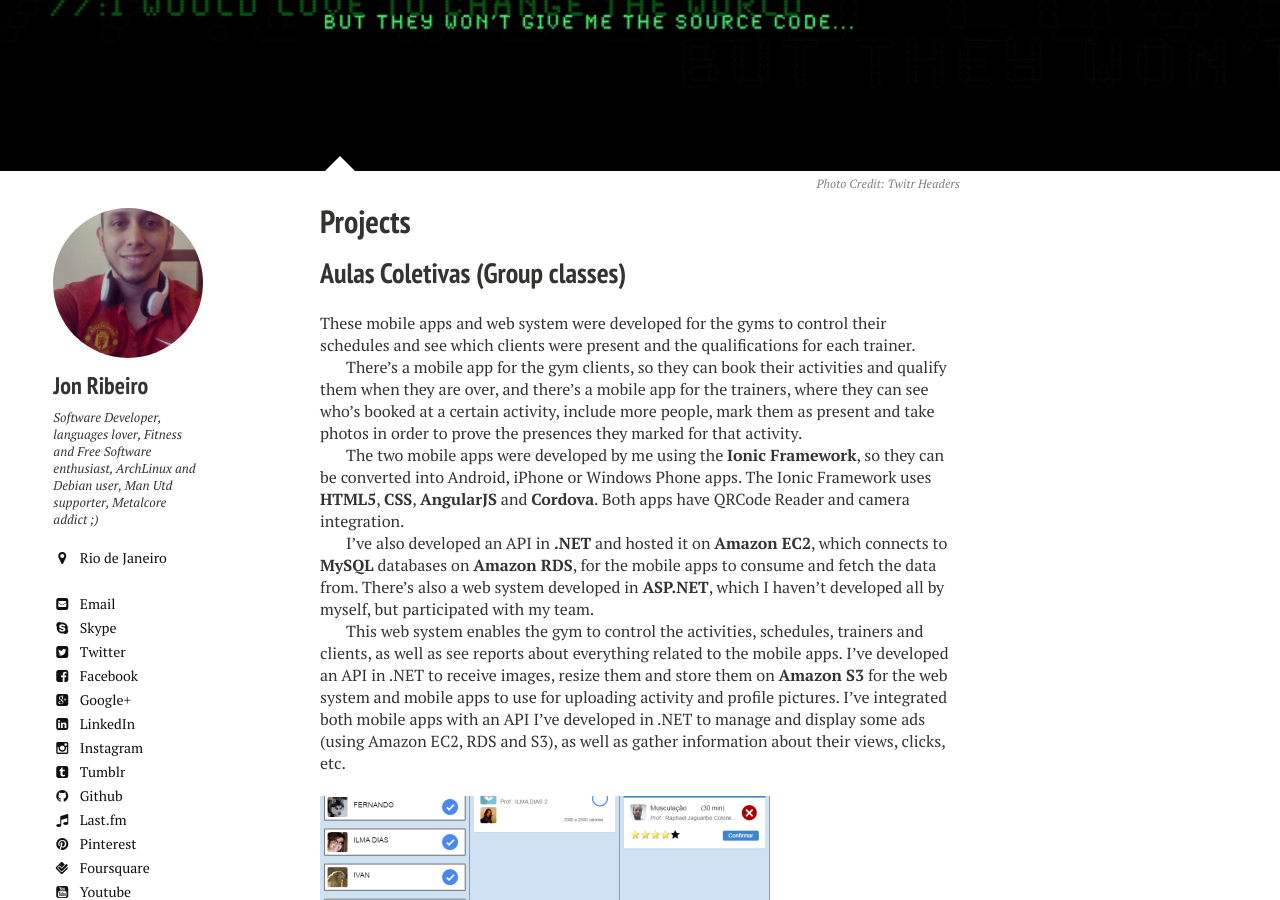
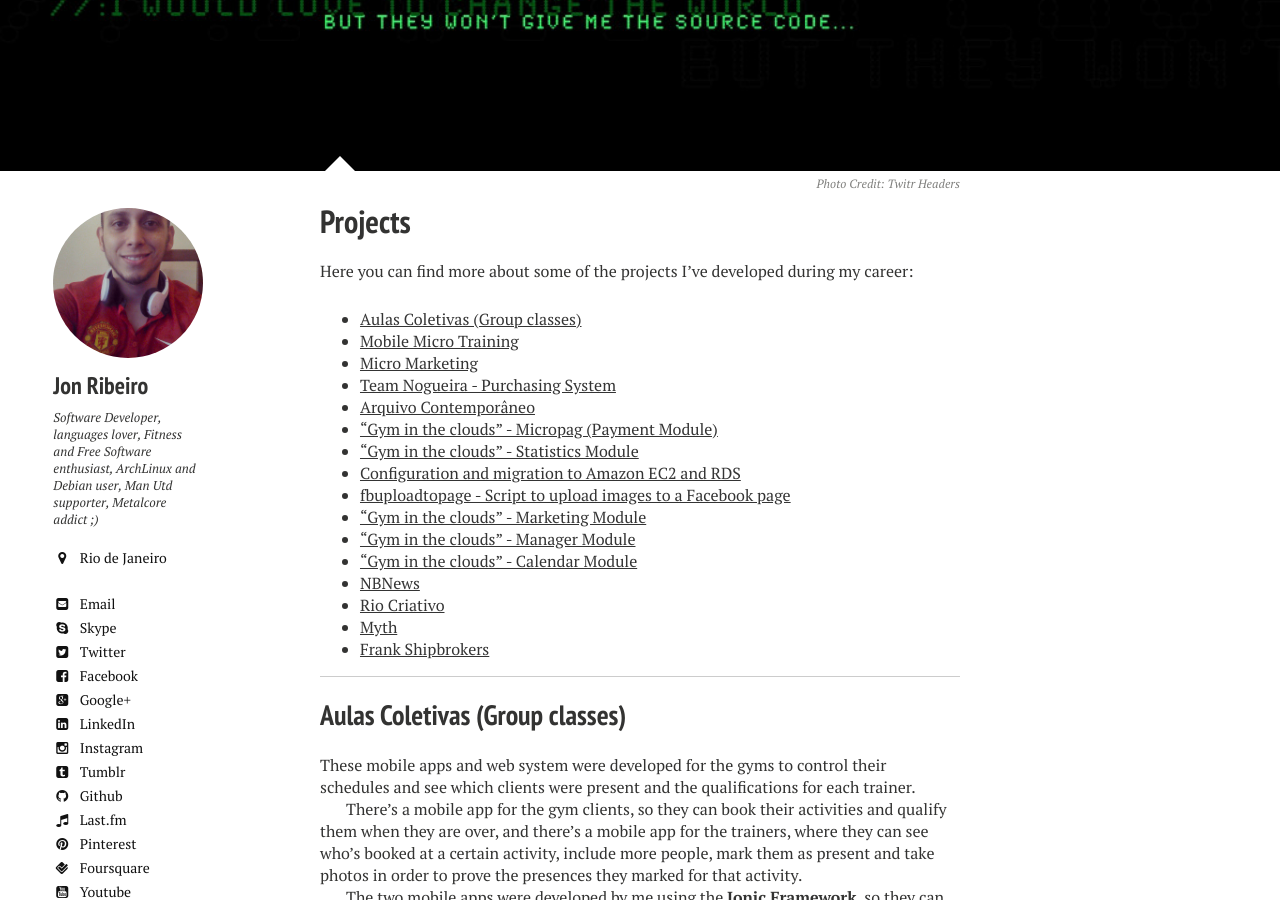
Before and after one commit to jonathas/jonathas.github.io, a Jekyll site: the page built from projects/index.md, in a window 1280 px wide and 900 px high, scrolled down 233 px. Built offline with Jekyll 4.4.1, drawn with Linux system fonts in a browser that asks for light colours; nearby versions of some CDN libraries; some of the changed lines change nothing that is shown.

Commit message:
Added named anchors to the projects page

```diff
--- a/projects/index.md
+++ b/projects/index.md
@@ -9,7 +9,28 @@
   creditlink: http://twitrheaders.com/
 ---
 
-Aulas Coletivas (Group classes)
+Here you can find more about some of the projects I've developed during my career:
+
+- [Aulas Coletivas (Group classes)](#aulascoletivas)
+- [Mobile Micro Training](#mobilemicrotraining)
+- [Micro Marketing](#micromarketing)
+- [Team Nogueira - Purchasing System](#tnpurchasing)
+- [Arquivo Contemporâneo](#arquivocontemporaneo)
+- ["Gym in the clouds" - Micropag (Payment Module)](#annmicropag)
+- ["Gym in the clouds" - Statistics Module](#annstatistics)
+- [Configuration and migration to Amazon EC2 and RDS](#migrationaws)
+- [fbuploadtopage - Script to upload images to a Facebook page](#fbuploadtopage)
+- ["Gym in the clouds" - Marketing Module](#annmarketing)
+- ["Gym in the clouds" - Manager Module](#annmanager)
+- ["Gym in the clouds" - Calendar Module](#anncalendar)
+- [NBNews](#nbnews)
+- [Rio Criativo](#riocriativo)
+- [Myth](#myth)
+- [Frank Shipbrokers](#fsb)
+
+* * *
+
+<a name="aulascoletivas"></a>Aulas Coletivas (Group classes)
 -------------------------------
 
 These mobile apps and web system were developed for the gyms to control their schedules and see which clients were present and the qualifications for each trainer.
@@ -25,7 +46,7 @@
 
 * * *
 
-Mobile Micro Training
+<a name="mobilemicrotraining"></a>Mobile Micro Training
 ---------------------
 
 This was a software developed for the clients of the gyms to view their trainings on their mobile phones.
@@ -37,7 +58,7 @@
 
 * * *
 
-Micro Marketing
+<a name="micromarketing"></a>Micro Marketing
 ---------------
 
 This desktop software was developed to integrate with the [Micro Fitness](http://sistemas.microuniversity.com.br/portal/interna.php?conteudo_pagina=13) software and fetch all client data from it through filters set by the user.
@@ -53,7 +74,7 @@
 
 * * *
 
-Team Nogueira - Purchasing System
+<a name="tnpurchasing"></a>Team Nogueira - Purchasing System
 ---------------------------------
 
 This desktop software was developed for the Team Nogueira franchises to request and purchase their products and for the franchisor to add new available products and control the requests from the franchises.
@@ -62,7 +83,7 @@
 
 * * *
 
-Arquivo Contemporâneo
+<a name="arquivocontemporaneo"></a>Arquivo Contemporâneo
 ---------------------
 
 This was the website for this furniture design store called Arquivo Contemporâneo (Contemporary file).
@@ -73,7 +94,7 @@
 
 * * *
 
-Academia nas Nuvens (Gym in the clouds) - Micropag (Payment Module)
+<a name="annmicropag"></a>Academia nas Nuvens (Gym in the clouds) - Micropag (Payment Module)
 -------------------------------------------------------------------
 
 This was the payment and credits module for the Gym in the clouds system. It was developed so that the clients from Micro University could buy credits in order to use them on other Gym in the clouds modules.
@@ -88,7 +109,7 @@
 
 * * *
 
-Academia nas Nuvens (Gym in the clouds) - Statistics Module
+<a name="annstatistics"></a>Academia nas Nuvens (Gym in the clouds) - Statistics Module
 -----------------------------------------------------------
 
 This was the Statistics module for the Gym in the clouds system. It was developed so that the clients from Micro University could have several kinds of reports about their gyms and their clients.
@@ -101,7 +122,7 @@
 
 * * *
 
-Configuration and migration of all the web systems to Amazon EC2 and RDS
+<a name="migrationaws"></a>Configuration and migration of all the web systems to Amazon EC2 and RDS
 ------------------------------------------------------------------------
 
 ![LAMP](/images/projects/lamp-stack.jpg)![AWS](/images/projects/aws_logo.jpg)<br /><br />I've configured **Amazon EC2** instances with **Debian GNU/Linux**, **Apache** and **PHP** for the migration of the Academia nas Nuvens systems.
@@ -110,7 +131,7 @@
 
 * * *
 
-fbuploadtopage - Script to upload images to a Facebook page
+<a name="fbuploadtopage"></a>fbuploadtopage - Script to upload images to a Facebook page
 -----------------------------------------------------------
 
 This php software was developed in order to be integrated with an augmented reality software.
@@ -121,7 +142,7 @@
 
 * * *
 
-Academia nas Nuvens (Gym in the clouds) - Marketing Module
+<a name="annmarketing"></a>Academia nas Nuvens (Gym in the clouds) - Marketing Module
 ----------------------------------------------------------
 
 This was the Marketing module for the Gym in the clouds system. It was developed so that the clients from Micro University could use it to send **Newsletters** integrated with other system from the company in a transparent way for them.
@@ -134,7 +155,7 @@
 
 * * *
 
-Academia nas Nuvens (Gym in the clouds) - Manager Module
+<a name="annmanager"></a>Academia nas Nuvens (Gym in the clouds) - Manager Module
 --------------------------------------------------------
 
 This was the Manager module for the Gym in the clouds system. Gym owners could manage their clients, plans and have some reports.
@@ -145,7 +166,7 @@
 
 * * *
 
-Academia nas Nuvens (Gym in the clouds) - Calendar Module
+<a name="anncalendar"></a>Academia nas Nuvens (Gym in the clouds) - Calendar Module
 ---------------------------------------------------------
 
 This was the calendar module for the "Gym in the clouds" system. It was developed so that the gyms and pilates studios could control the schedules of each one of their clients in a daily, weekly or monthly view, have attendance reports, activities and their schedules, places where they're going to happen and how many people are scheduled for them.
@@ -156,7 +177,7 @@
 
 * * *
 
-NBNews
+<a name="nbnews"></a>NBNews
 ------
 
 System for **Newsletter management** and to send Newsletters to mail lists of registered clients, separated by categories, with reports such as: clicks, views, how many people have unsubscribed from the mail list, etc.
@@ -172,7 +193,7 @@
 
 * * *
 
-Rio Criativo
+<a name="riocriativo"></a>Rio Criativo
 ------------
 
 System for registration of users interested in subscribing for a business incubator, also management of all the process where the evaluators had to choose the finalists.
@@ -188,7 +209,7 @@
 
 * * *
 
-Myth
+<a name="myth"></a>Myth
 ----
 
 Website created in **HTML** and **CSS** with lots of **jQuery** for the effects and transitions.
@@ -202,7 +223,7 @@
 
 * * *
 
-Frank Shipbrokers
+<a name="fsb"></a>Frank Shipbrokers
 -----------------
 
 System for management and search of the company's ships and clients Developed in **PHP** with **MySQL** and **jQuery**, using some classes found in [PHPClasses.org](http://www.phpclasses.org).
```
